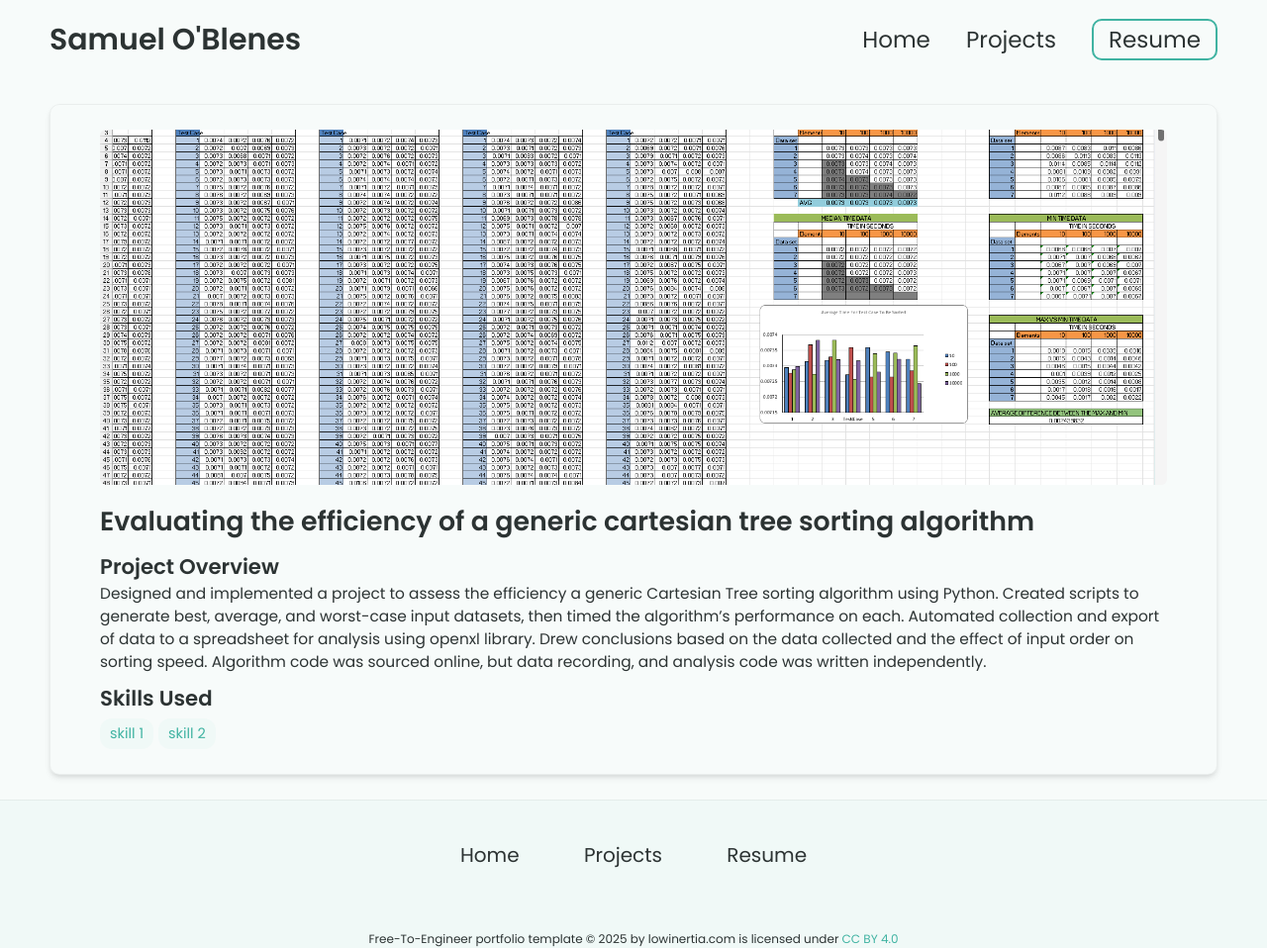
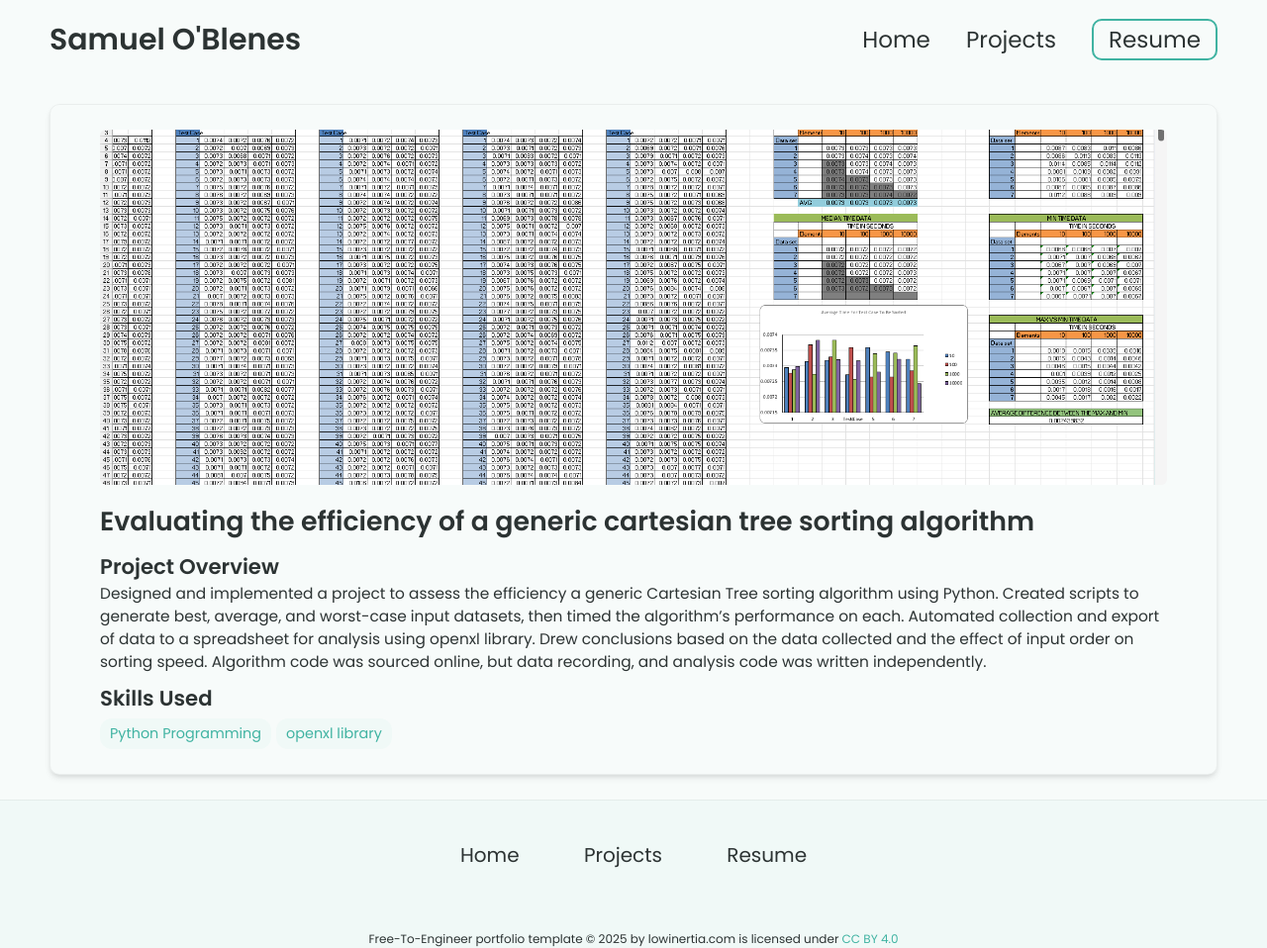
Before and after one commit to samueloblenes/samueloblenes.github.io, a Jekyll site: the page built from _projects/Cartesian tree sort/index.md, in a window 1280 px wide. Shown: the whole page at 99% size. Built offline with Jekyll 4.4.1, drawn with Linux system fonts in a browser that asks for light colours.

Commit message:
Update index.md

```diff
--- a/_projects/Cartesian tree sort/index.md
+++ b/_projects/Cartesian tree sort/index.md
@@ -3,7 +3,7 @@ layout: post
 title: Evaluating the efficiency of a generic cartesian tree sorting algorithm
 description: Designed and implemented a project to assess the efficiency a generic Cartesian Tree sorting algorithm using Python. Created scripts to generate best, average, and worst-case input datasets, then timed the algorithm’s performance on each. Automated collection and export of data to a spreadsheet for analysis using openxl library. Drew conclusions based on the data collected and the effect of input order on sorting speed. Algorithm code was sourced online, but data recording, and analysis code was written independently.
 skills:
-- skill 1
-- skill 2
+- Python Programming
+- openxl library
 main-image: /Screenshot 2025-10-18 142314.png
 ---
```
